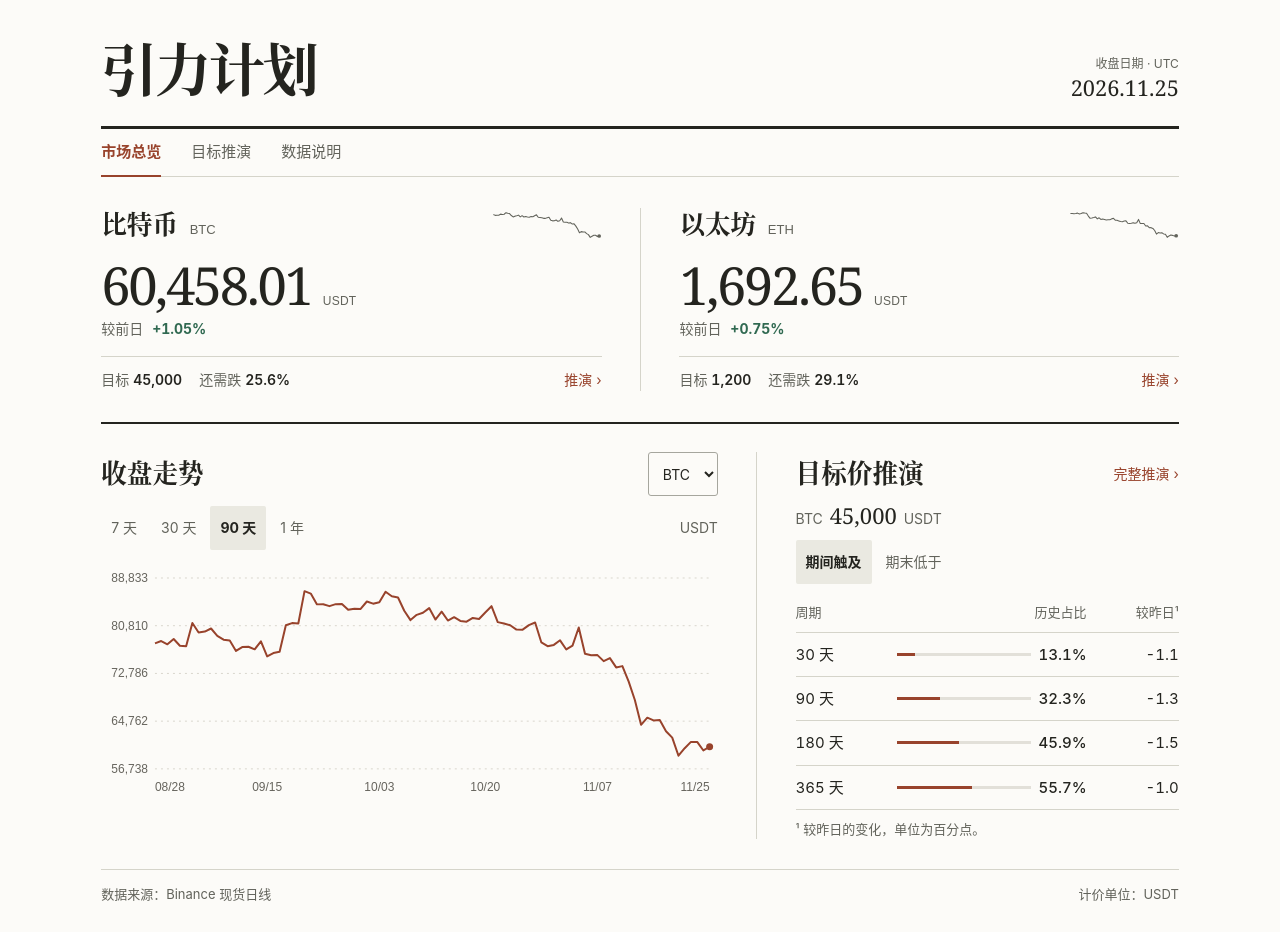
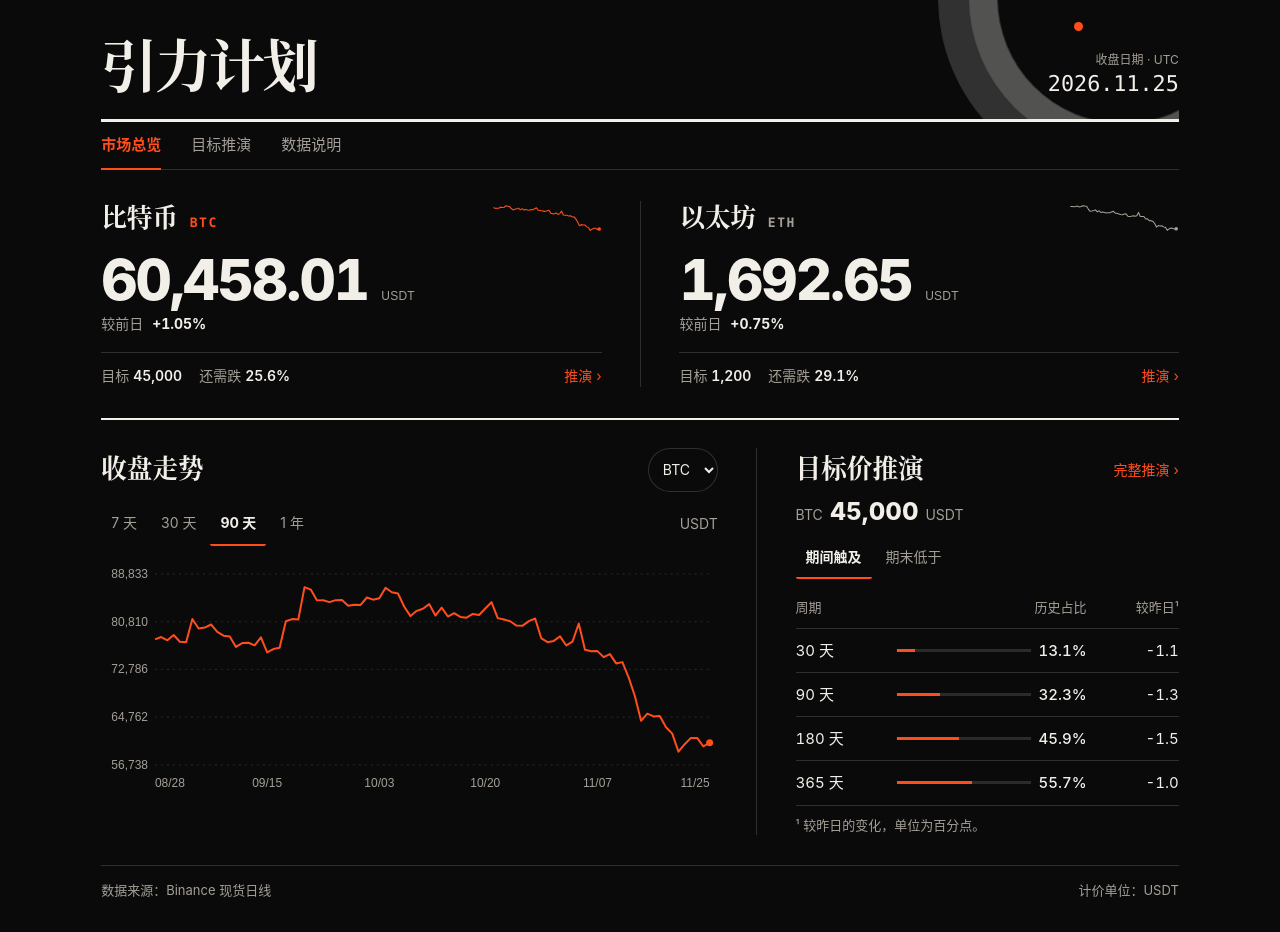
Before and after one commit to yanzecheng9-dot/gravity-plan, a plain HTML site: page index.html in a window 1280 px wide. Drawn offline with Linux system fonts and the light colour scheme.

Commit message:
Orbit poster redesign, toned down: matte black, cream type, orange accent

```diff
--- a/app.js
+++ b/app.js
@@ -1,6 +1,6 @@
 "use strict";
 const $ = id => document.getElementById(id);
-const coins = {BTC:{name:"比特币",target:45000,color:"#98432c"},ETH:{name:"以太坊",target:1200,color:"#455b72"}};
+const coins = {BTC:{name:"比特币",target:45000,color:"#ff4d1c"},ETH:{name:"以太坊",target:1200,color:"#f2efe9"}};
 const horizons=[30,90,180,365], day=86400000;
 const state={asset:"BTC",range:90,metric:"touch",history:null,loading:false,message:""};
 const money=v=>v.toLocaleString("en-US",{minimumFractionDigits:2,maximumFractionDigits:2});
@@ -69,7 +69,7 @@ function chartPanel() {
 }
 function renderChart(){const host=$('plot');if(!host)return;const rows=state.history[state.asset].slice(-state.range),vals=rows.map(r=>r[2]);
  const w=Math.max(280,host.clientWidth),h=w<420?193:230,l=w<420?43:54,r=8,t=14,b=25,ww=w-l-r,hh=h-t-b,col=coins[state.asset].color;
- const low=Math.min(...vals),high=Math.max(...vals),span=high-low||1,min=low-.08*span,max=high+.08*span;const xy=vals.map((v,i)=>[l+ww*i/(vals.length-1),t+hh*(max-v)/(max-min)]);const axisColor='#67655e',grid='#d9d6cd';let gridLines='';
+ const low=Math.min(...vals),high=Math.max(...vals),span=high-low||1,min=low-.08*span,max=high+.08*span;const xy=vals.map((v,i)=>[l+ww*i/(vals.length-1),t+hh*(max-v)/(max-min)]);const axisColor='#a49f96',grid='#2a2a28';let gridLines='';
  for(let i=0;i<5;i++){let y=t+hh*i/4;gridLines+='<path stroke="'+grid+'" stroke-dasharray="2 4" d="M'+l+' '+y+'H'+(w-r)+'"/><text x="'+(l-7)+'" y="'+(y+4)+'" text-anchor="end">'+short(max-(max-min)*i/4)+'</text>'}
  let count=w<420?4:6;for(let i=0;i<count;i++){let index=Math.round((rows.length-1)*i/(count-1)),x=xy[index][0];gridLines+='<text x="'+x+'" y="'+(h-3)+'" text-anchor="'+(i===0?'start':i===count-1?'end':'middle')+'">'+rows[index][0].slice(5).replace('-','/')+'</text>'}
  const line=path(xy);
@@ -79,7 +79,7 @@ function renderChart(){const host=$('plot');if(!host)return;const rows=state.his
   <path d="${line}" fill="none" stroke="${col}" stroke-width="2" stroke-linejoin="round"/>
   <circle cx="${lastX}" cy="${lastY}" r="3.5" fill="${col}"/>
   <g id="marker"></g></svg><div class="tip" id="tip" role="status"></div>`;
- let idx=rows.length-1;function show(i){idx=Math.max(0,Math.min(i,rows.length-1));let [x,y]=xy[idx];$('marker').innerHTML='<path d="M'+x+' '+t+'V'+(h-b)+'" stroke="#8295a7" stroke-dasharray="2 4"/><circle cx="'+x+'" cy="'+y+'" r="4" fill="'+col+'"/>';const tip=$('tip');tip.textContent=rows[idx][0]+' · '+money(rows[idx][2]);tip.style.display='block';tip.style.left=Math.max(85,Math.min(w-85,x))+'px';tip.style.top=Math.max(0,y-31)+'px'}
+ let idx=rows.length-1;function show(i){idx=Math.max(0,Math.min(i,rows.length-1));let [x,y]=xy[idx];$('marker').innerHTML='<path d="M'+x+' '+t+'V'+(h-b)+'" stroke="#a49f96" stroke-dasharray="2 4"/><circle cx="'+x+'" cy="'+y+'" r="4" fill="'+col+'"/>';const tip=$('tip');tip.textContent=rows[idx][0]+' · '+money(rows[idx][2]);tip.style.display='block';tip.style.left=Math.max(85,Math.min(w-85,x))+'px';tip.style.top=Math.max(0,y-31)+'px'}
  host.onpointermove=e=>show(Math.round((e.clientX-host.getBoundingClientRect().left-l)/ww*(rows.length-1)));host.onpointerleave=host.onblur=()=>{$('tip').style.display='none';$('marker').replaceChildren()};host.onkeydown=e=>{if(['ArrowLeft','ArrowRight'].includes(e.key)){e.preventDefault();show(idx+(e.key==='ArrowLeft'?-1:1))}};host.onfocus=()=>show(idx)}
 function modelView(){let a=state.asset,k=state.metric;return '<section class="panel subpage"><div class="subTop"><h1>目标价推演</h1>'+assetSelect()+'</div><p>'+a+' 收盘价 '+money(latest()[2])+' USDT，追踪目标 '+short(coins[a].target)+' USDT。</p>'+modelControls()+'<div class="scroll"><table><thead><tr><th>观察周期</th><th>历史占比</th><th>较昨日¹</th><th>窗口数</th></tr></thead><tbody>'+horizons.map(h=>{const s=stats(a,h);return '<tr><td>'+h+' 天</td><td>'+s[k].toFixed(1)+'%</td><td>'+signed(s[k]-stats(a,h,1)[k])+'</td><td>'+short(s.n)+'</td></tr>'}).join('')+'</tbody></table></div><p class="footnote">¹ 单位为百分点。</p><h3>期末价格分布</h3><p class="meta">将每段历史涨跌幅应用于最新收盘价，观察期末价格分位数，单位 USDT。</p><div class="scroll"><table><thead><tr><th>观察周期</th><th>第 10 百分位</th><th>中位数</th><th>第 90 百分位</th></tr></thead><tbody>'+horizons.map(h=>{const s=stats(a,h);return '<tr><td>'+h+' 天</td><td>'+short(s.lo)+'</td><td>'+short(s.median)+'</td><td>'+short(s.hi)+'</td></tr>'}).join('')+'</tbody></table></div><a class="plain" href="#sources">查看计算方法</a></section>'}
 function sources(){return '<section class="panel subpage"><div class="subTop"><h1>数据说明</h1><button class="refresh" id="refresh" '+(state.loading?'disabled':'')+'>'+(state.loading?'正在检查…':'检查新日线')+'</button></div><h3>行情来源与时间</h3><p>使用 Binance 现货 BTC/USDT 和 ETH/USDT 日线。每根日线在北京时间次日 08:00 收盘。页面金额以 USDT 计价，美元观察线按 1 USDT ≈ 1 美元换算。</p><p>数据覆盖 '+state.history.BTC[0][0]+' 至 '+lastDate()+'，每个币种 '+short(state.history.BTC.length)+' 根日线。打开页面时检查最新已收盘数据。</p><p class="status" role="status">'+state.message+'</p><a href="https://developers.binance.com/docs/binance-spot-api-docs/rest-api/market-data-endpoints" target="_blank" rel="noopener">Binance 现货行情文档</a><h3>目标价如何计算</h3><p>以最新收盘价为起点，逐日回放历史上每个完整的 30、90、180、365 天窗口，保留各窗口内的相对价格变化。所有完整窗口等权。</p><p>「期间触及」统计起点或期间任一日最低价达到目标价及以下的窗口。「期末低于」统计最后一日收盘价处于目标价及以下的窗口。昨日对照使用当时的收盘价和截至当日的历史数据。</p><h3>怎样理解这些数字</h3><p>历史窗口相互重叠，占比只描述过去路径在当前起点重演时的结果。市场环境、ETF 流向、链上估值与衍生品仓位均未参与本页计算。完整日报与周报仍在「引力计划」定时任务中查看。</p></section>'}
--- a/index.html
+++ b/index.html
@@ -3,12 +3,12 @@
 <head>
   <meta charset="utf-8">
   <meta name="viewport" content="width=device-width, initial-scale=1">
-  <meta name="theme-color" content="#fcfbf8">
+  <meta name="theme-color" content="#0a0a0b">
   <meta name="description" content="BTC 与 ETH 的每日收盘价、价格走势和目标价历史推演。">
   <title>引力计划 · 行情手记</title>
-  <link rel="icon" href="mark.svg?v=3">
-  <link rel="stylesheet" href="style.css?v=3">
-  <script src="app.js?v=3" defer></script>
+  <link rel="icon" href="mark.svg?v=4">
+  <link rel="stylesheet" href="style.css?v=4">
+  <script src="app.js?v=4" defer></script>
 </head>
 <body>
   <div class="sheet">
--- a/style.css
+++ b/style.css
@@ -1,11 +1,12 @@
 :root {
-  color-scheme: light;
-  --paper: #fcfbf8;
-  --ink: #24241f;
-  --muted: #62635b;
-  --line: #d5d4ca;
-  --accent: #98432c;
+  color-scheme: dark;
+  --paper: #0a0a0b;
+  --ink: #f2efe9;
+  --muted: #a49f96;
+  --line: rgba(242,239,233,.16);
+  --accent: #ff4d1c;
   --serif: "Iowan Old Style", Georgia, "Songti SC", "Noto Serif CJK SC", "Source Han Serif SC", serif;
+  --mono: "SF Mono", "Roboto Mono", Consolas, monospace;
 }
 * { box-sizing: border-box }
 body { margin: 0; color: var(--ink); background: var(--paper); font: 16px/1.55 -apple-system,BlinkMacSystemFont,"PingFang SC","Noto Sans CJK SC",sans-serif; -webkit-text-size-adjust: 100% }
@@ -13,10 +14,13 @@ a { color: inherit; text-decoration: none }
 button,select { color: inherit; font: inherit; cursor: pointer }
 a:focus-visible,button:focus-visible,select:focus-visible,.plot:focus-visible { outline: 2px solid var(--accent); outline-offset: 3px }
 .sheet { max-width: 1180px; margin: 0 auto; padding: 0 clamp(16px,4vw,60px) }
-.masthead { display: flex; align-items: end; justify-content: space-between; padding: 38px 0 23px; border-bottom: 3px solid var(--ink) }
+.masthead { position: relative; overflow: hidden; display: flex; align-items: end; justify-content: space-between; padding: 34px 0 20px; border-bottom: 3px solid var(--ink) }
+.masthead:before { content: ""; position: absolute; right: -70px; top: -128px; width: 250px; height: 250px; border: 1px solid var(--line); border-radius: 50%; box-shadow: 0 0 0 27px rgba(242,239,233,.012), 0 0 0 28px var(--line), 0 0 0 58px rgba(242,239,233,.01), 0 0 0 59px var(--line); pointer-events: none }
+.masthead:after { content: ""; position: absolute; right: 96px; top: 22px; width: 9px; height: 9px; border-radius: 50%; background: var(--accent); pointer-events: none }
+.brand,.dateline { position: relative }
 .brand { font: 800 clamp(36px,4.4vw,61px)/1.15 var(--serif); letter-spacing: -.045em }
 .dateline { display: grid; text-align: right; gap: 1px; color: var(--muted); font-size: 12px }
-.dateline time { font: 500 clamp(16px,1.7vw,23px)/1.3 Georgia,serif; color: var(--ink); font-variant-numeric: tabular-nums }
+.dateline time { font: 500 clamp(16px,1.7vw,23px)/1.3 var(--mono); color: var(--ink); font-variant-numeric: tabular-nums }
 nav { display: flex; gap: 30px; border-bottom: 1px solid var(--line) }
 nav a { display: inline-flex; align-items: center; min-height: 48px; font-size: 15px; color: var(--muted); border-bottom: 2px solid transparent; margin-bottom: -1px }
 nav a.active { color: var(--accent); border-color: var(--accent); font-weight: 650 }
@@ -27,14 +31,14 @@ nav a.active { color: var(--accent); border-color: var(--accent); font-weight: 6
 h1,h2,h3,p { margin: 0 }
 h1,h2,h3 { font-family: var(--serif); line-height: 1.35 }
 .instrument h2 { font-size: clamp(23px,2vw,29px) }
-.instrument h2 small { color: var(--muted); font: 500 13px/1 Arial,sans-serif; margin-left: 5px }
-.spark { width: 24%; max-width: 110px; height: 32px; color: var(--muted) }
-.price { font: 500 clamp(36px,4.1vw,58px)/1.15 Georgia,serif; letter-spacing: -.045em; margin: 13px 0 2px; font-variant-numeric: lining-nums tabular-nums }
+.instrument h2 small { color: var(--accent); font: 600 13px/1 var(--mono); margin-left: 5px; letter-spacing: .12em } .quote + .quote .instrument h2 small { color: var(--muted) }
+.quote:first-child .spark { color: var(--accent) } .spark { width: 24%; max-width: 110px; height: 32px; color: var(--muted) }
+.price { font: 800 clamp(38px,4.4vw,60px)/1.12 -apple-system,BlinkMacSystemFont,"Helvetica Neue",Arial,sans-serif; letter-spacing: -.035em; margin: 13px 0 2px; font-variant-numeric: lining-nums tabular-nums }
 .price small { font: 500 12px Arial,sans-serif; letter-spacing: .02em; color: var(--muted) }
 .move,.targetline,.meta,.footnote { color: var(--muted); font-size: 14px }
 .move strong { margin-left: 5px; font-variant-numeric: tabular-nums }
-.rise { color: #306951 }
-.fall { color: #9c3b34 }
+.rise { color: var(--ink) }
+.fall { color: var(--accent) }
 .targetline { justify-content: flex-start; flex-wrap: wrap; gap: 6px 17px; border-top: 1px solid var(--line); margin-top: 17px; padding-top: 12px }
 .targetline b { font-weight: 620; color: var(--ink); font-variant-numeric: tabular-nums }
 .open-model,.plain,.subpage a { color: var(--accent) }
@@ -47,16 +51,16 @@ h1,h2,h3 { font-family: var(--serif); line-height: 1.35 }
 .panelTop { min-height: 44px }
 .panelTop h2,.subpage h3 { font-size: clamp(22px,2vw,27px) }
 .plain { display: inline-flex; min-height: 44px; align-items: center; font-size: 14px }
-.chartselect,.refresh { border: 1px solid #a6a69e; background-color: var(--paper); min-height: 44px; padding: 4px 10px; border-radius: 3px; font-size: 14px }
+.chartselect,.refresh { border: 1px solid var(--line); background-color: var(--paper); color: var(--ink); min-height: 44px; padding: 4px 10px; border-radius: 999px; font-size: 14px }
 .pills { display: inline-flex; gap: 4px; align-items: center }
 .pills button { border: 0; border-radius: 2px; background: transparent; padding: 0 10px; min-height: 44px; color: var(--muted); font-size: 14px }
-.pills button[aria-pressed=true] { color: var(--ink); background: #eae9e1; font-weight: 650 }
+.pills button { border-bottom: 2px solid transparent } .pills button[aria-pressed=true] { color: var(--ink); font-weight: 650; border-bottom-color: var(--accent) }
 .legendrow { margin: 10px 0 14px }
 .plot { position: relative; max-width: 100% }
 .plot svg { width: 100%; height: auto; display: block }
-.tip { position: absolute; display: none; padding: 5px 8px; border: 1px solid var(--line); border-radius: 3px; color: var(--ink); background: var(--paper); font-size: 12px; white-space: nowrap; pointer-events: none; transform: translateX(-50%) }
+.tip { position: absolute; display: none; padding: 5px 8px; border-radius: 3px; color: #0a0a0b; background: var(--ink); font-size: 12px; white-space: nowrap; pointer-events: none; transform: translateX(-50%) }
 .modellead { color: var(--muted); margin: 8px 0 10px; font-size: 14px }
-.modellead strong { font: 500 22px/1 Georgia,serif; color: var(--ink); margin: 0 3px }
+.modellead strong { font: 800 24px/1 -apple-system,"Helvetica Neue",Arial,sans-serif; color: var(--ink); margin: 0 3px }
 table { width: 100%; border-collapse: collapse; font-variant-numeric: tabular-nums }
 th,td { text-align: right; font-weight: 400; padding: 10px 5px; border-bottom: 1px solid var(--line) }
 th:first-child,td:first-child { text-align: left; padding-left: 0 }
@@ -67,7 +71,7 @@ thead th { color: var(--muted); font-size: 13px }
 .prob td:nth-child(2) { width: 52% }
 .measure { display: flex; align-items: center; gap: 8px }
 .measure b { min-width: 48px; font-weight: 550 }
-.track { height: 3px; flex: 1; background: #e2e0d9 }
+.track { height: 3px; flex: 1; background: rgba(242,239,233,.14) }
 .track i { display: block; height: 100%; background: var(--accent) }
 .footnote { margin-top: 9px; font-size: 13px }
 .subpage { max-width: 800px; margin: 28px auto 40px }
@@ -81,7 +85,7 @@ thead th { color: var(--muted); font-size: 13px }
 footer { display: flex; justify-content: space-between; flex-wrap: wrap; gap: 8px; border-top: 1px solid var(--line); padding: 14px 0 28px; font-size: 13px; color: var(--muted) }
 .sr-only { position: absolute; width: 1px; height: 1px; padding: 0; margin: -1px; overflow: hidden; clip-path: inset(50%); white-space: nowrap }
 @media(max-width:750px) {
- .masthead { padding: 22px 0 16px }
+ .masthead { padding: 22px 0 16px } .masthead:before { right: -110px; top: -150px } .masthead:after { right: 54px; top: 16px }
  nav { gap: 23px }
  .quotes { padding: 21px 0 }
  .quote { padding-right: 16px }
```
